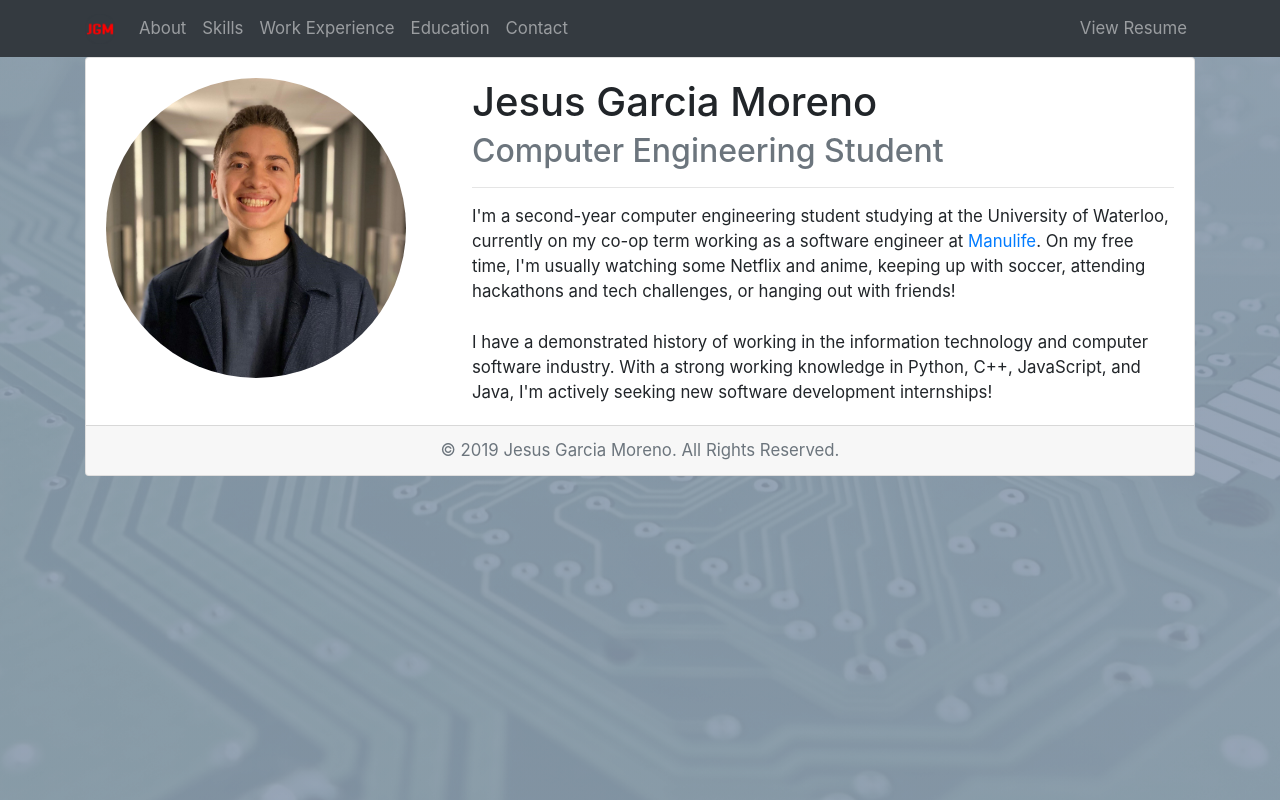
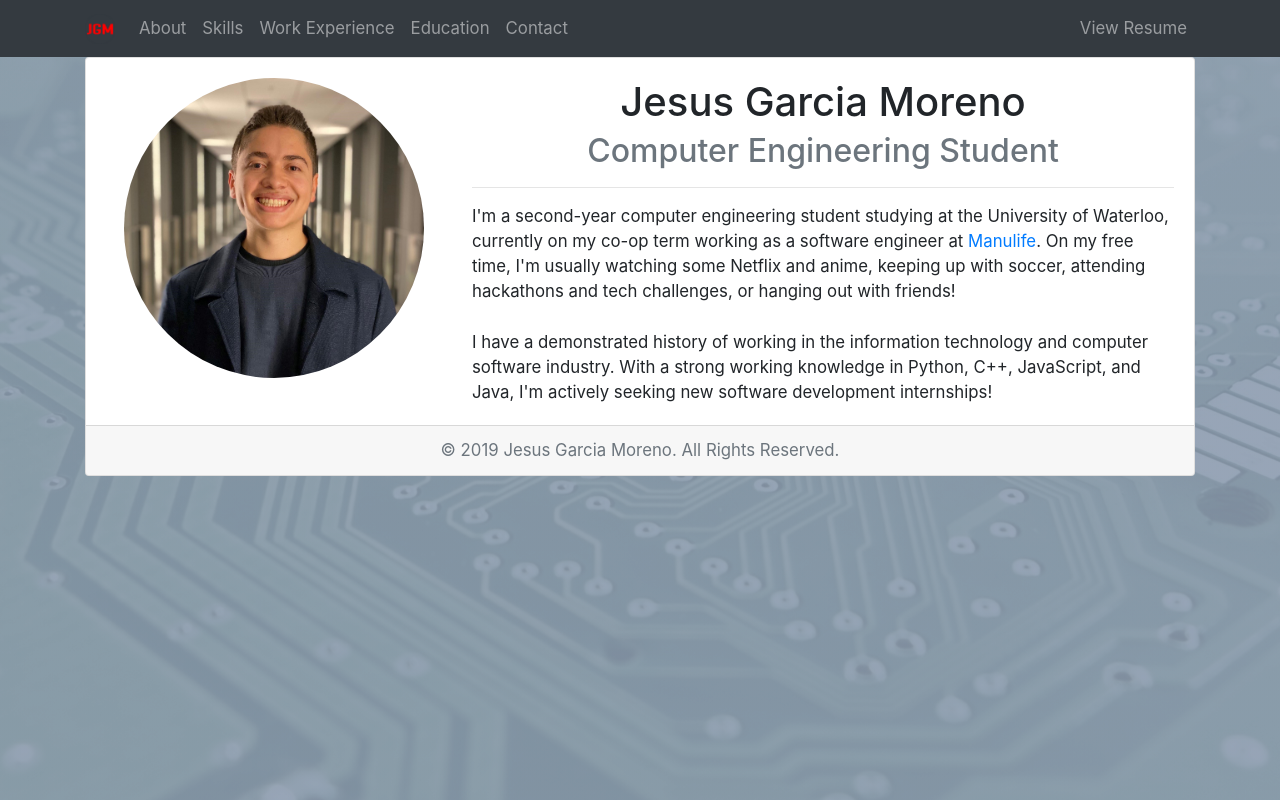
Before and after one commit to gmjesus/Personal_website, a React (Create React App) app: page / in a window 1280 px wide. Built offline with nearby package versions, Linux system fonts and the light colour scheme.

Commit message:
Centered title and image

```diff
--- a/src/Components/About.js
+++ b/src/Components/About.js
@@ -9,12 +9,12 @@ function About() {
       <Card className="vertical-center" id="about">
         <Card.Body>
         <Row>
-          <Col xs={12} lg={4}>
-            <Image src={photo} fluid className="profile-img" title="Jesus Garcia Moreno" alt="Jesus Garcia Moreno"/>
+          <Col xs={12} lg={4} style={{textAlign: "center"}}>
+            <Image src={photo} fluid as="h1" className="profile-img" title="Jesus Garcia Moreno" alt="Jesus Garcia Moreno"/>
           </Col>
           <Col xs={12} lg={8}>
-            <Card.Title as="h1">Jesus Garcia Moreno</Card.Title>
-            <Card.Subtitle as="h2" className="text-muted">Computer Engineering Student</Card.Subtitle>
+            <Card.Title as="h1" style={{textAlign: "center"}}>Jesus Garcia Moreno</Card.Title>
+            <Card.Subtitle as="h2" style={{textAlign: "center"}} className="text-muted">Computer Engineering Student</Card.Subtitle>
             <hr />
             <Card.Text>
             <span>I'm a second-year computer engineering student studying at the University of Waterloo, currently on my co-op term working as a software engineer at <a rel="noopener noreferrer" href="https://manulife.ca/" target="_blank">Manulife</a>. On my free time, I'm usually watching some Netflix and anime, keeping up with soccer, attending hackathons and tech challenges, or hanging out with friends!</span>
```
